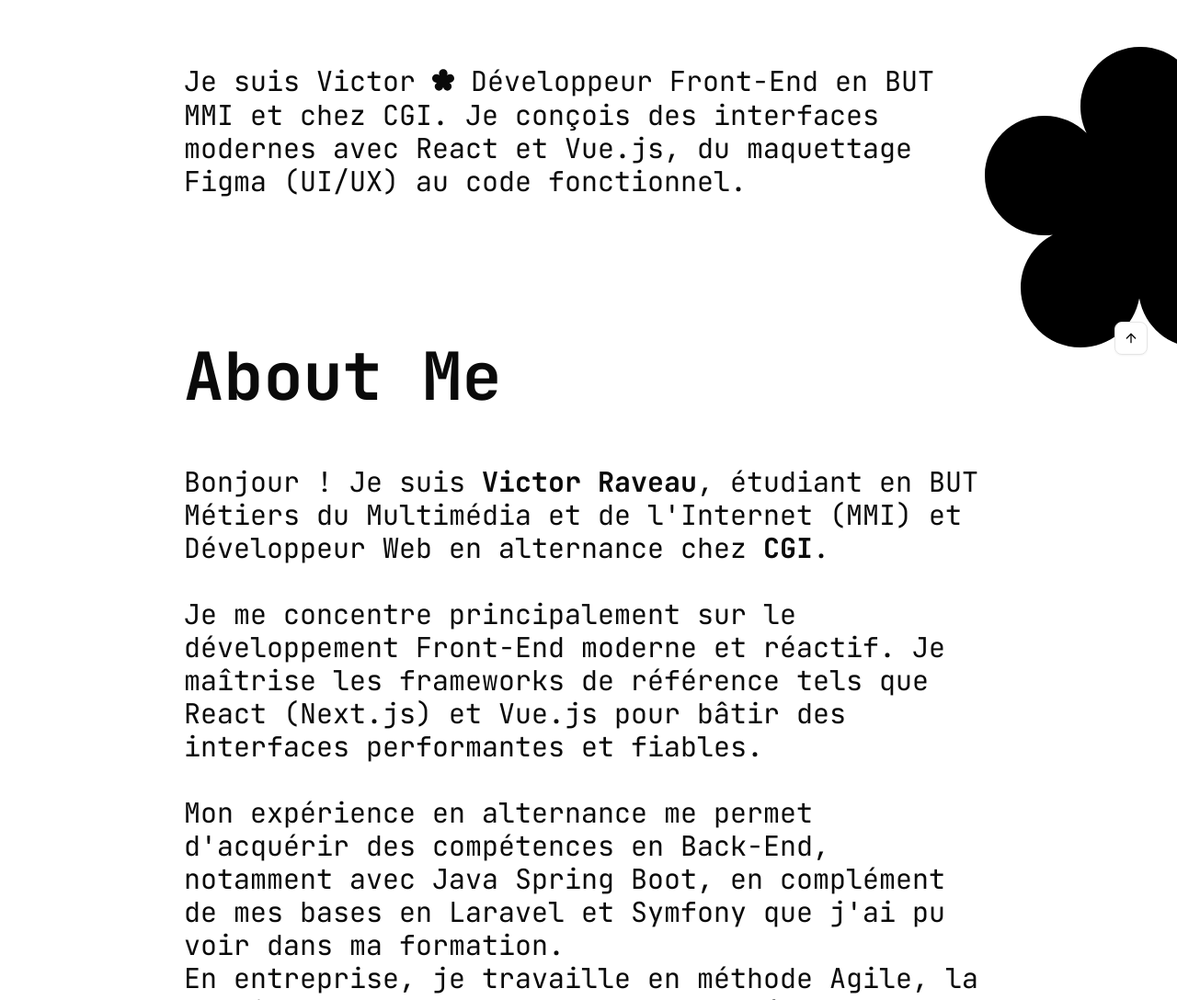
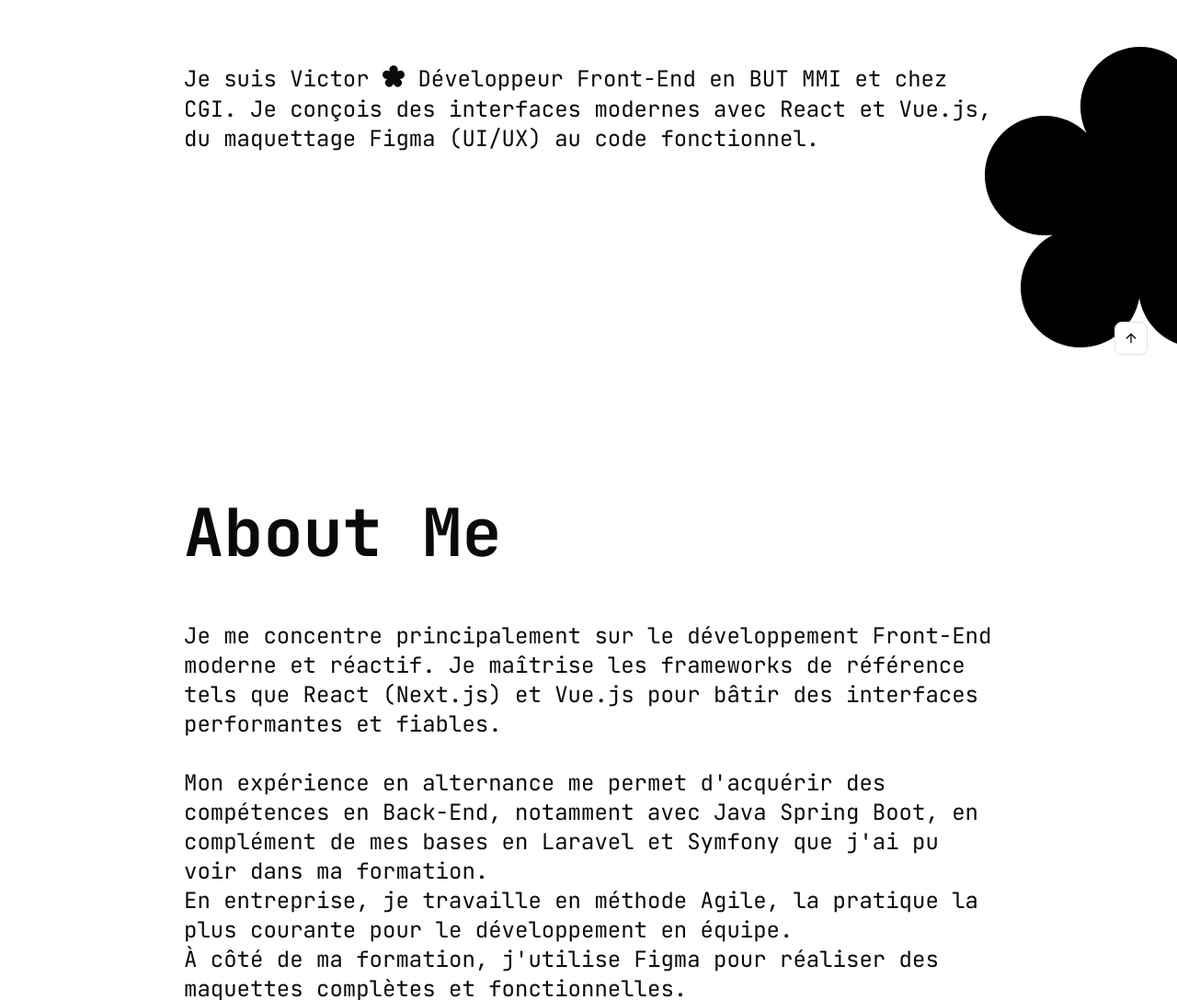
Before and after one commit to vairan37/my-portfolio, a Next.js app: page / in a window 1280 px wide. Shown: the part 382-1470 px from the top of the page at 92% size. Built offline with nearby package versions, Linux system fonts and the light colour scheme.

Commit message:
fix: project diagnostics + next erreurs + taille textes

```diff
--- a/components/layout/Nav.jsx
+++ b/components/layout/Nav.jsx
@@ -34,7 +34,7 @@ export default function Nav() {
       <div className="md:hidden">
         <button
           onClick={() => setIsOpen(!isOpen)}
-          className="p-2 text-black dark:text-white relative z-[110]"
+          className="p-2 text-black dark:text-white relative z-110"
           aria-label="Toggle menu"
         >
           {isOpen ? <X size={24} /> : <Menu size={24} />}
@@ -46,11 +46,11 @@ export default function Nav() {
         <>
           {/* Background overlay to close menu */}
           <div
-            className="md:hidden fixed inset-0 bg-black/20 backdrop-blur-sm z-[100]"
+            className="md:hidden fixed inset-0 bg-black/20 backdrop-blur-sm z-100"
             onClick={() => setIsOpen(false)}
           />
 
-          <div className="md:hidden fixed top-16 left-4 right-4 bg-white/95 dark:bg-black/95 backdrop-blur-xl border border-black/10 dark:border-white/10 p-6 rounded-2xl shadow-2xl flex flex-col gap-6 z-[105] animate-in fade-in zoom-in duration-200">
+          <div className="md:hidden fixed top-16 left-4 right-4 bg-white/95 dark:bg-black/95 backdrop-blur-xl border border-black/10 dark:border-white/10 p-6 rounded-2xl shadow-2xl flex flex-col gap-6 z-105 animate-in fade-in zoom-in duration-200">
             {navLinks.map((link) => (
               <a
                 key={link.href}
--- a/components/sections/AboutMe.jsx
+++ b/components/sections/AboutMe.jsx
@@ -2,24 +2,19 @@ export default function AboutMe() {
   return (
     <div id="about" className="min-h-[80vh] md:h-[80vh] px-6 md:px-50 py-10 md:py-0 flex flex-col justify-center">
       <h2 className="text-4xl md:text-7xl font-bold">About Me</h2>
-      <p className="text-xl md:text-3xl mt-10 md:mt-15">
-        Bonjour ! Je suis <strong>Victor Raveau</strong>, étudiant en BUT
-        Métiers du Multimédia et de l'Internet (MMI) et Développeur Web en
-        alternance chez <strong>CGI</strong>.
-        <br />
-        <br />
+      <p className="text-xl md:text-2xl mt-10 md:mt-15">
         Je me concentre principalement sur le développement Front-End moderne et
         réactif. Je maîtrise les frameworks de référence tels que React
         (Next.js) et Vue.js pour bâtir des interfaces performantes et fiables.
         <br />
         <br />
-        Mon expérience en alternance me permet d'acquérir des compétences en
+        Mon expérience en alternance me permet d&apos;acquérir des compétences en
         Back-End, notamment avec Java Spring Boot, en complément de mes bases en
-        Laravel et Symfony que j'ai pu voir dans ma formation.
+        Laravel et Symfony que j&apos;ai pu voir dans ma formation.
         <br />
         En entreprise, je travaille en méthode Agile, la pratique la plus
         courante pour le développement en équipe.
-        <br />À côté de ma formation, j'utilise Figma pour réaliser des
+        <br />À côté de ma formation, j&apos;utilise Figma pour réaliser des
         maquettes complètes et fonctionnelles.
       </p>
     </div>
--- a/components/sections/Acceuil.jsx
+++ b/components/sections/Acceuil.jsx
@@ -7,7 +7,7 @@ export default function Acceuil() {
       className="mt-20 md:mt-75 pt-16 md:pt-0 min-h-fit md:h-[60vh] relative overflow-hidden px-6 md:px-50"
     >
       <h1 className="text-4xl md:text-7xl font-bold">Victor Raveau</h1>
-      <p className="text-xl md:text-3xl mt-10 md:mt-20">
+      <p className="text-xl md:text-2xl mt-10 md:mt-20">
         Je suis Victor <FlowerIcon className="inline w-6 h-6 mb-2" /> Développeur
         Front-End en BUT MMI et chez CGI. Je conçois des interfaces modernes
         avec React et Vue.js, du maquettage Figma (UI/UX) au code fonctionnel.
--- a/components/ui/Option/Langue.jsx
+++ b/components/ui/Option/Langue.jsx
@@ -1,3 +1,5 @@
+"use client";
+
 import { Globe } from "lucide-react";
 import { Button } from "@/components/ui/button";
 import {
@@ -13,7 +15,7 @@ export default function Langue() {
       <DropdownMenu>
         <DropdownMenuTrigger asChild>
           <Button variant="outline">
-            <p>Fr</p>
+            <span>Fr</span>
             <Globe className="dark:text-white" size={24} />
           </Button>
         </DropdownMenuTrigger>
```
Also changed, not shown: components/sections/Projet.jsx (+1 -8 lines).
